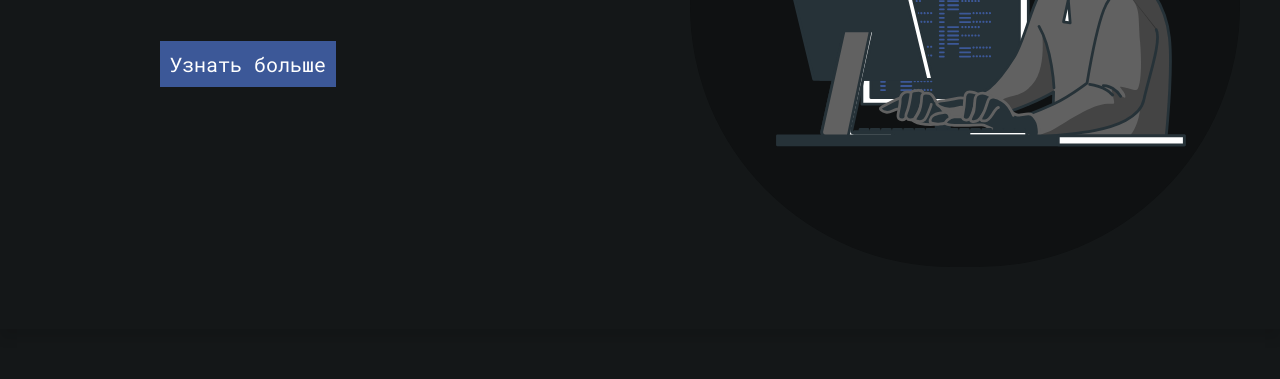
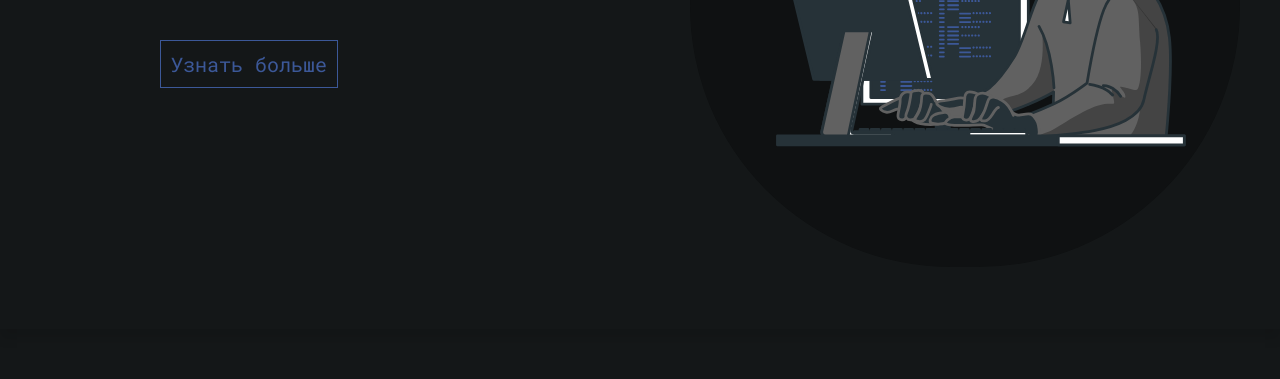
Before and after one commit to KeefSteef/Yahta, a plain HTML site: page index.html in a window 1280 px wide. Shown: the part 421-800 px from the top of the page. Drawn offline with nearby package versions, Linux system fonts and the light colour scheme.

Commit message:
production

```diff
--- a/index.html
+++ b/index.html
@@ -51,7 +51,7 @@
                     <h1 class="animate__animated animate__fadeInUp wow" data-wow-duration="0.5s">SC Project</h1>
                     <h3 class="animate__animated subtitle animate__fadeInUp wow" data-wow-delay="0.3s" data-wow-duration="0.5s">Лучший СНГ товар для Facebook
                     </h3>
-                    <a  class="animate__animated animate__fadeInUp wow"data-wow-delay="0.5s" data-wow-duration="0.5s" href="#">Узнать больше</a>
+                    <a  class="animate__animated animate__fadeInUp wow"data-wow-delay="0.5s" data-wow-duration="0.5s" href="#about">Узнать больше</a>
                 </div>
                 <div class="present__container-img">
                     <img src="img/hacker.svg" alt="">
--- a/sass/__main.sass
+++ b/sass/__main.sass
@@ -120,9 +120,15 @@ header, nav
                 margin-top: 34px
                 font-size: 20px
                 text-decoration: none
-                background: $viol
-                color: #ffffff
+                background: none
+                color: $viol
+                border: solid 1px $viol
+                transition: .7s
                 padding: 10px 10px
+                &:hover
+                    color: #000000
+                    background: $viol
+
             h1
                  color: $viol
 
```
Also changed, not shown: css/style.css.
